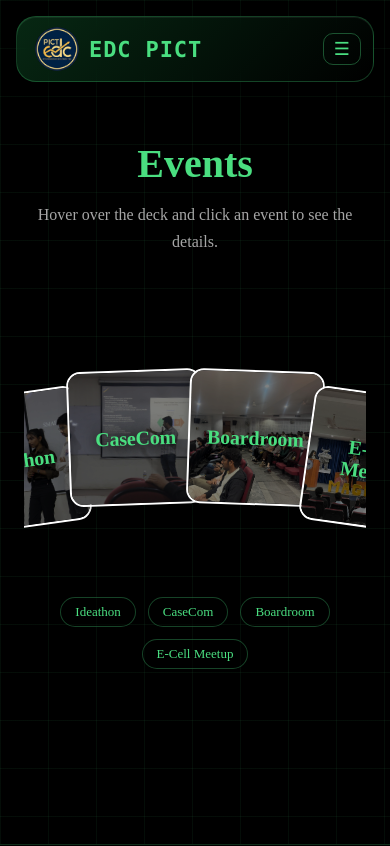
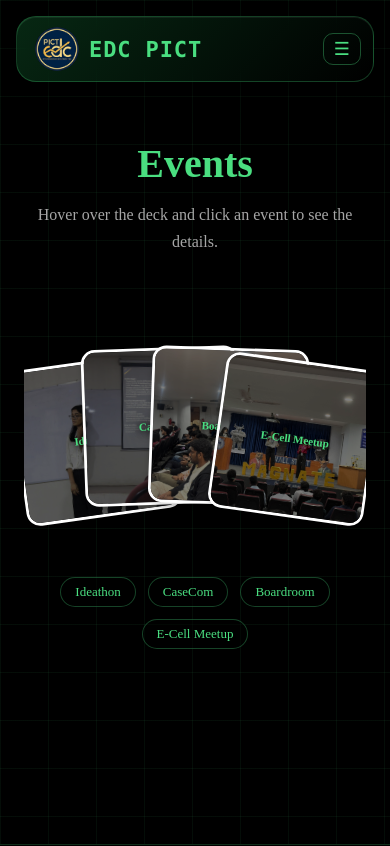
Before and after one commit to shreyamagar16/Magnate26-27, a Next.js app in the folder frontend/: page /events in a window 390 px wide. Shown: the top 846 px of the page. Built offline with nearby package versions, Linux system fonts and the light colour scheme; a web font is replaced by a local one.

Commit message:
Fix mobile card deck scaling so all 4 cards stay perfectly within screen

```diff
--- a/frontend/components/EventDeck.jsx
+++ b/frontend/components/EventDeck.jsx
@@ -32,6 +32,7 @@ export default function EventDeck() {
   return (
     <div className="deck-wrap">
       <div className="deck" onClick={handleClick} style={{ cursor: 'pointer', display: 'flex', justifyContent: 'center' }}>
+        <div className="deck-scaler">
           <BounceCards
             className="custom-bounceCards"
             images={images}
@@ -44,6 +45,7 @@ export default function EventDeck() {
             enableHover={true}
           />
         </div>
+      </div>
 
       <nav className="deck-links">
         {EVENTS.map((e) => (
--- a/frontend/components/events.css
+++ b/frontend/components/events.css
@@ -18,13 +18,38 @@
   color: #fff;
 }
 
+.deck-scaler {
+  display: flex;
+  justify-content: center;
+  align-items: center;
+  transform-origin: center center;
+}
+
 @media (max-width: 768px) {
-  .deck { height: 350px; }
+  .deck { height: 360px; }
+  .deck-scaler {
+    transform: scale(0.85);
+  }
   .events-page { padding: 110px 16px 60px; }
 }
-@media (max-width: 480px) {
-  .deck { height: 300px; }
+@media (max-width: 540px) {
+  .deck { height: 320px; }
+  .deck-scaler {
+    transform: scale(0.68);
+  }
+}
+@media (max-width: 420px) {
+  .deck { height: 280px; }
+  .deck-scaler {
+    transform: scale(0.56);
+  }
   .deck-links a { font-size: 13px; padding: 6px 14px; }
+}
+@media (max-width: 360px) {
+  .deck { height: 260px; }
+  .deck-scaler {
+    transform: scale(0.5);
+  }
 }
 
 /* /events page */
--- a/frontend/components/ui/BounceCards.css
+++ b/frontend/components/ui/BounceCards.css
@@ -30,34 +30,7 @@
 
 @media (max-width: 768px) {
   .bounceCardsContainer {
-    height: 320px;
-  }
-  .card {
-    width: 170px;
-    border-width: 3px;
-    border-radius: 16px;
-  }
-}
-
-@media (max-width: 480px) {
-  .bounceCardsContainer {
-    height: 270px;
-  }
-  .card {
-    width: 135px;
-    border-width: 2.5px;
-    border-radius: 14px;
-  }
-}
-
-@media (max-width: 380px) {
-  .bounceCardsContainer {
-    height: 240px;
-  }
-  .card {
-    width: 120px;
-    border-width: 2px;
-    border-radius: 12px;
+    height: 350px;
   }
 }
 
--- a/frontend/components/ui/BounceCards.jsx
+++ b/frontend/components/ui/BounceCards.jsx
@@ -21,34 +21,6 @@ export default function BounceCards({
   enableHover = false
 }) {
   const containerRef = useRef(null);
-  const [scaleFactor, setScaleFactor] = useState(1);
-
-  useEffect(() => {
-    const handleResize = () => {
-      const w = window.innerWidth;
-      if (w < 400) {
-        setScaleFactor(0.48);
-      } else if (w < 480) {
-        setScaleFactor(0.58);
-      } else if (w < 640) {
-        setScaleFactor(0.72);
-      } else if (w < 768) {
-        setScaleFactor(0.85);
-      } else {
-        setScaleFactor(1);
-      }
-    };
-    handleResize();
-    window.addEventListener('resize', handleResize);
-    return () => window.removeEventListener('resize', handleResize);
-  }, []);
-
-  const scaledTransformStyles = transformStyles.map(str => {
-    return str.replace(/translate\(([-0-9.]+)px\)/g, (_, px) => {
-      const val = parseFloat(px);
-      return `translate(${Math.round(val * scaleFactor)}px)`;
-    });
-  });
 
   useEffect(() => {
     const ctx = gsap.context(() => {
@@ -93,13 +65,12 @@ export default function BounceCards({
     if (!enableHover || !containerRef.current) return;
 
     const q = gsap.utils.selector(containerRef);
-    const pushOffset = Math.round(160 * scaleFactor);
 
     images.forEach((_, i) => {
       const target = q(`.card-${i}`);
       gsap.killTweensOf(target);
 
-      const baseTransform = scaledTransformStyles[i] || 'none';
+      const baseTransform = transformStyles[i] || 'none';
 
       if (i === hoveredIdx) {
         const noRotationTransform = getNoRotationTransform(baseTransform);
@@ -110,7 +81,7 @@ export default function BounceCards({
           overwrite: 'auto'
         });
       } else {
-        const offsetX = i < hoveredIdx ? -pushOffset : pushOffset;
+        const offsetX = i < hoveredIdx ? -160 : 160;
         const pushedTransform = getPushedTransform(baseTransform, offsetX);
 
         const distance = Math.abs(hoveredIdx - i);
@@ -135,7 +106,7 @@ export default function BounceCards({
     images.forEach((_, i) => {
       const target = q(`.card-${i}`);
       gsap.killTweensOf(target);
-      const baseTransform = scaledTransformStyles[i] || 'none';
+      const baseTransform = transformStyles[i] || 'none';
       gsap.to(target, {
         transform: baseTransform,
         duration: 0.4,
@@ -151,8 +122,8 @@ export default function BounceCards({
       ref={containerRef}
       style={{
         position: 'relative',
-        width: Math.round(containerWidth * scaleFactor),
-        height: Math.round(containerHeight * (scaleFactor < 0.7 ? 0.85 : 1))
+        width: containerWidth,
+        height: containerHeight
       }}
     >
       {images.map((item, idx) => {
@@ -163,7 +134,7 @@ export default function BounceCards({
             key={idx}
             className={`card card-${idx}`}
             style={{
-              transform: scaledTransformStyles[idx] ?? 'none'
+              transform: transformStyles[idx] ?? 'none'
             }}
             onMouseEnter={() => pushSiblings(idx)}
             onMouseLeave={resetSiblings}
```
Lines whose indentation alone changed are shown as unchanged.
